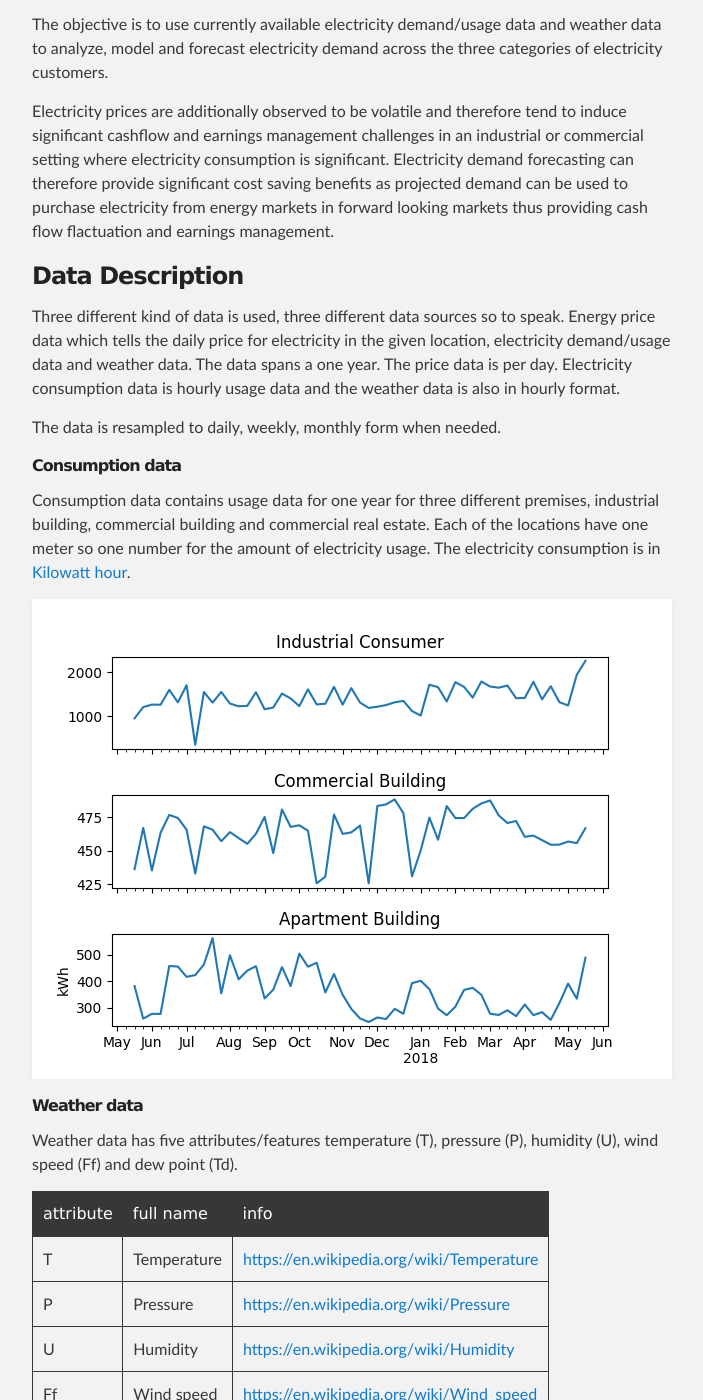
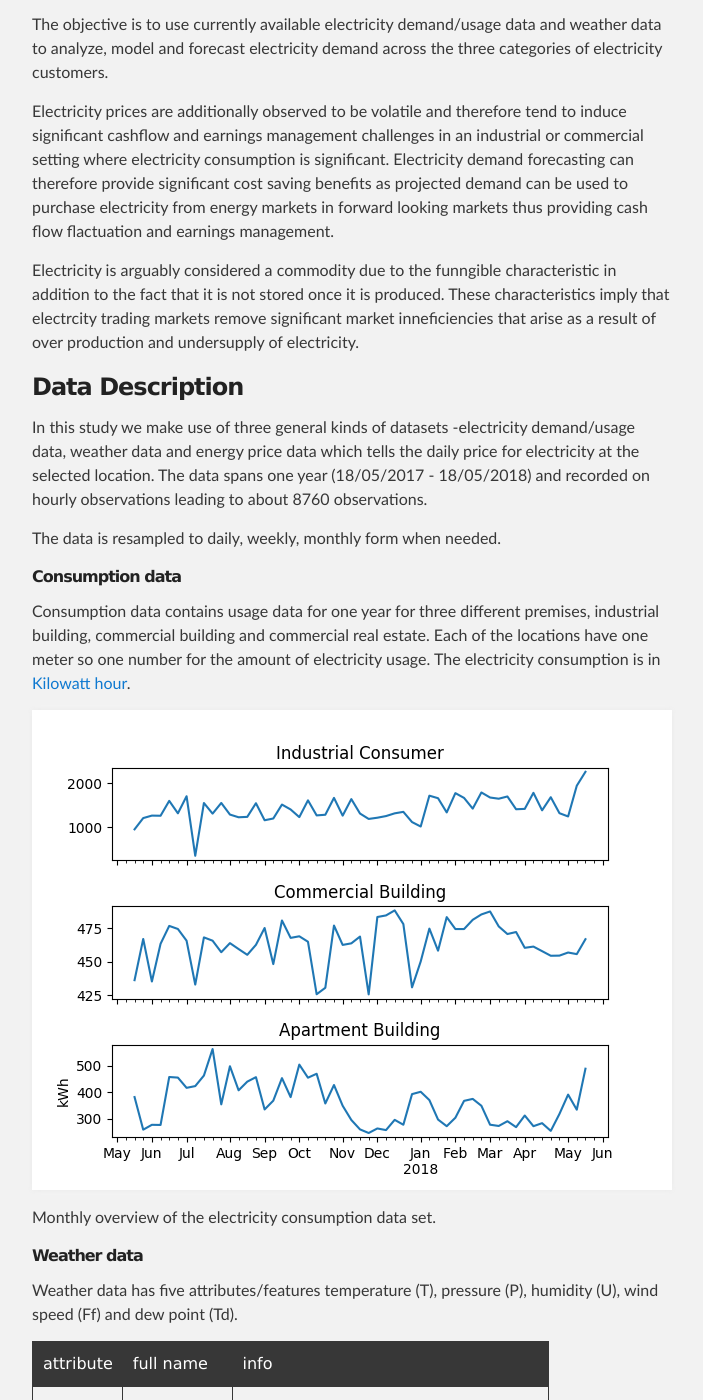
Before and after one commit to dmuiruri/ds_proj, a Jekyll site: the page built from docs/index.md, in a window 1280 px wide and 1400 px high, scrolled down 514 px. Shown: the whole window, without its empty margins (288-991 px from the left). Built offline with Jekyll 4.4.1, drawn with Linux system fonts in a browser that asks for light colours.

Commit message:
Update index.md

```diff
--- a/docs/index.md
+++ b/docs/index.md
@@ -10,9 +10,11 @@ The objective is to use currently available electricity demand/usage data and we
 
 Electricity prices are additionally observed to be volatile and therefore tend to induce significant cashflow and earnings management challenges in an industrial or commercial setting where electricity consumption is significant. Electricity demand forecasting can therefore provide significant cost saving benefits as projected demand can be used to purchase electricity from energy markets in forward looking markets thus providing cash flow flactuation and earnings management.
 
+Electricity is arguably considered a commodity due to the funngible characteristic in addition to the fact that it is not stored once it is produced. These characteristics imply that electrcity trading markets remove significant market inneficiencies that arise as a result of over production and undersupply of electricity.
+
 ### Data Description
 
-Three different kind of data is used, three different data sources so to speak. Energy price data which tells the daily price for electricity in the given location, electricity demand/usage data and weather data. The data spans a one year. The price data is per day. Electricity consumption data is hourly usage data and the weather data is also in hourly format.
+In this study we make use of three general kinds of datasets -electricity demand/usage data, weather data and energy price data which tells the daily price for electricity at the selected location. The data spans one year (18/05/2017 - 18/05/2018)  and recorded on hourly observations leading to about 8760 observations.
 
 The data is resampled to daily, weekly, monthly form when needed.
 
@@ -21,6 +23,8 @@ The data is resampled to daily, weekly, monthly form when needed.
 Consumption data contains usage data for one year for three different premises, industrial building, commercial building and commercial real estate. Each of the locations have one meter so one number for the amount of electricity usage. The electricity consumption is in [Kilowatt hour](https://en.wikipedia.org/wiki/Kilowatt_hour).
 
 ![weekly electricity consumption (may 2017 - may 2018)](./assets/images/weekly_el_consumption_all_customers.png)
+
+Monthly overview of the electricity consumption data set.
 
 
 
```
